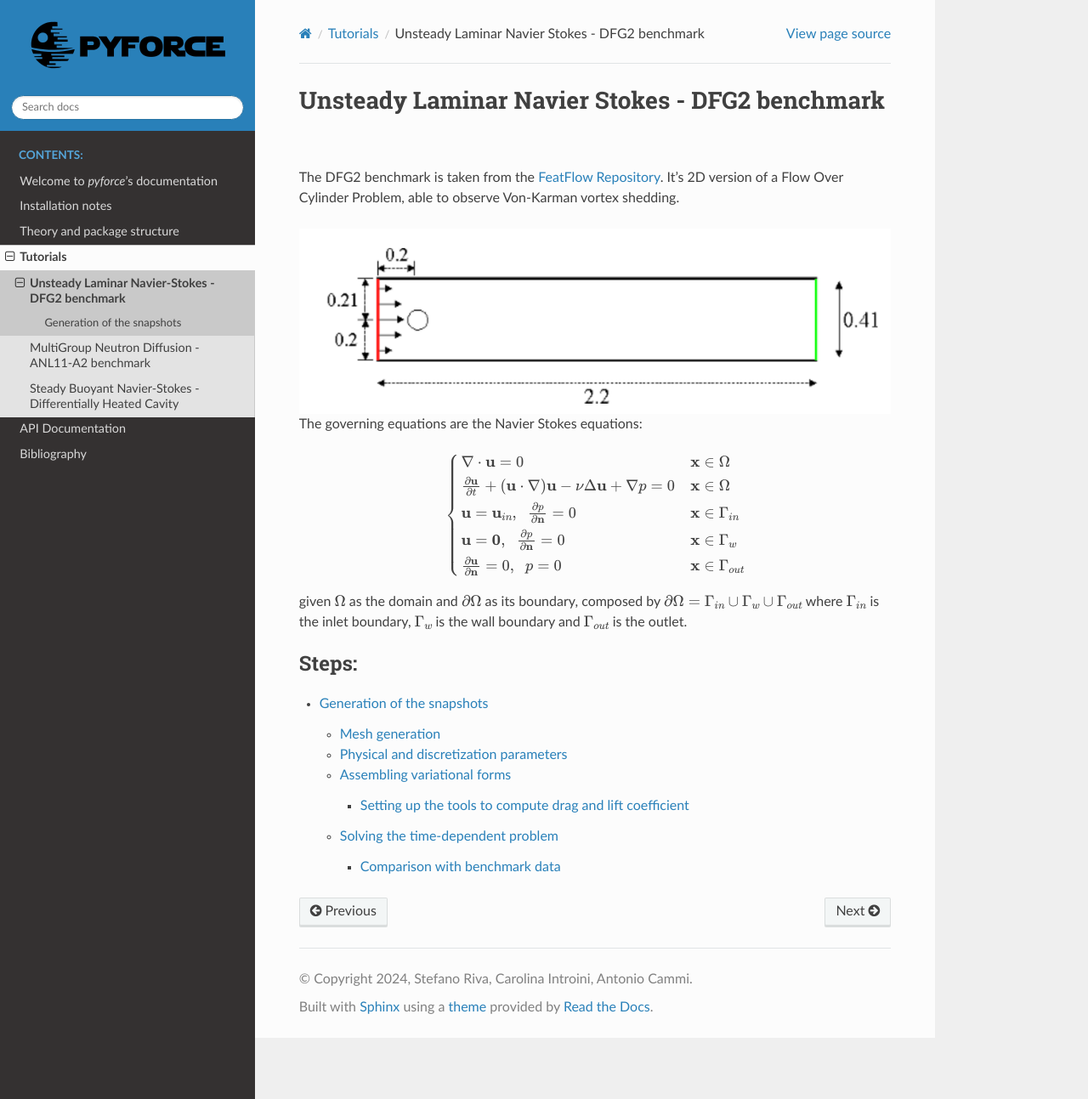
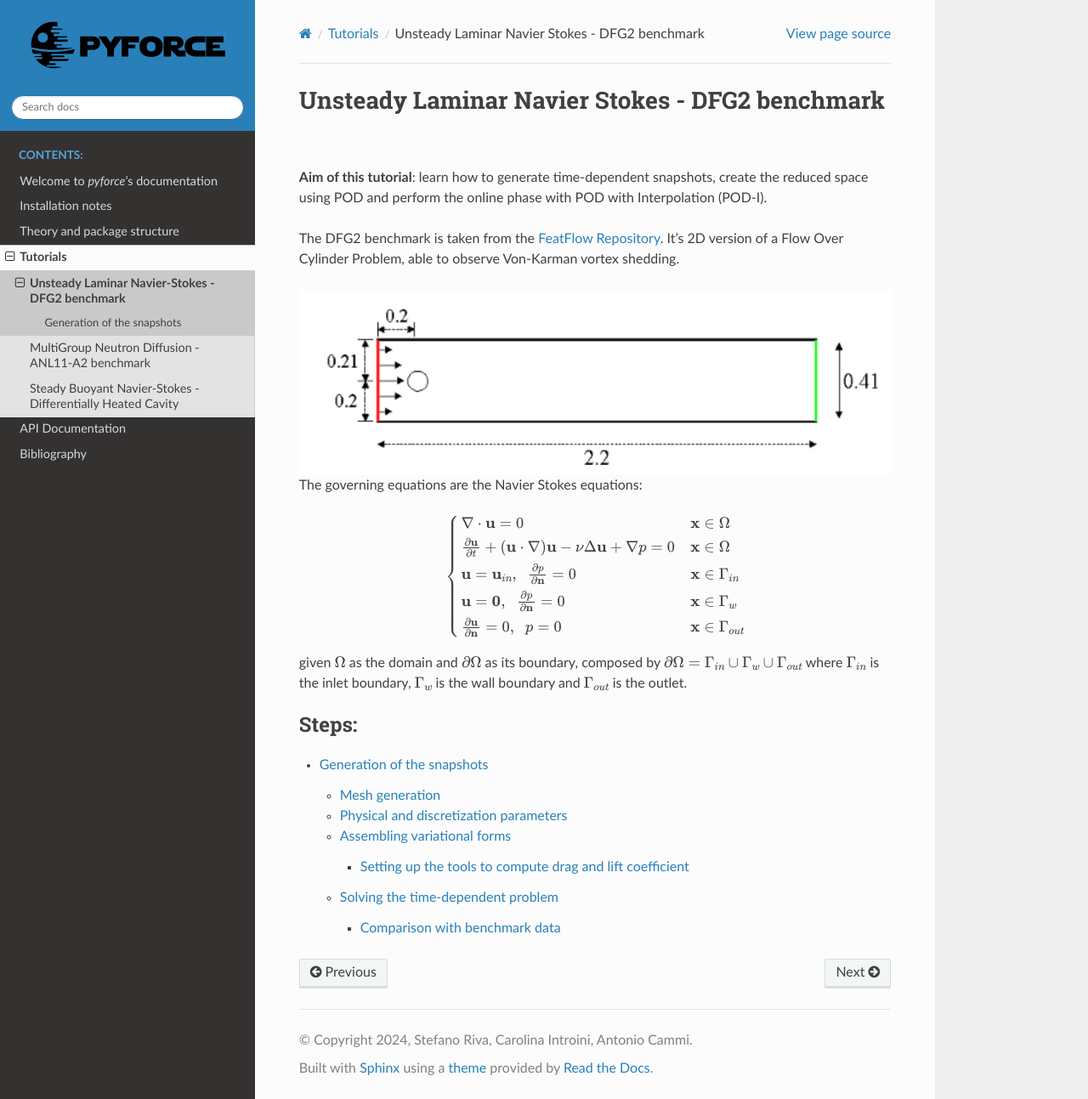
Before and after one commit to ERMETE-Lab/ROSE-pyforce, a Sphinx documentation site: the page built from docs/Tutorials/01_DFG2_benchmark.rst, in a window 1280 px wide and 1293 px high. Shown: the whole window at 85% size. Built offline with Sphinx 7.4.7 and the Read the Docs theme 2.0.0, drawn with Linux system fonts in a browser that asks for light colours; pages that are not in the unit, such as notebooks, are missing from menus; the version number could not be read and is left out; some of the changed lines change nothing that is shown.

Commit message:
Update tutorial 01 and its snapshot generation

```diff
--- a/docs/Tutorials/01_DFG2_benchmark.rst
+++ b/docs/Tutorials/01_DFG2_benchmark.rst
@@ -1,5 +1,7 @@
 Unsteady Laminar Navier Stokes - DFG2 benchmark
 =========================================================
+
+**Aim of this tutorial**: learn how to generate time-dependent snapshots, create the reduced space using POD and perform the online phase with POD with Interpolation (POD-I).
 
 The DFG2 benchmark is taken from the `FeatFlow Repository <https://wwwold.mathematik.tu-dortmund.de/~featflow/en/benchmarks/cfdbenchmarking/flow/dfg_benchmark2_re100.html>`_.
 It's 2D version of a Flow Over Cylinder Problem, able to observe Von-Karman vortex shedding.
--- a/docs/Tutorials/01_LaminarNS/ns.py
+++ b/docs/Tutorials/01_LaminarNS/ns.py
@@ -8,9 +8,9 @@ from ufl import dX, grad, inner, dot, nabla_grad, div
 from petsc4py import PETSc
 
 
-class tentative_velocity():
-    def __init__(self, domain: dolfinx.mesh.Mesh, ct: dolfinx.cpp.mesh.MeshTags_int32, ft: dolfinx.cpp.mesh.MeshTags_int32, inlet,
-                       physical_param: dict, bound_markers: dict, time_adv = 'EI'):
+class TentativeVelocity():
+    def __init__(self, domain: dolfinx.mesh.Mesh, ct: dolfinx.cpp.mesh.MeshTags_int32, ft: dolfinx.cpp.mesh.MeshTags_int32,
+                       physical_param: dict, bound_markers: dict, inlet, time_adv = 'EI'):
 
         self.domain = domain
         self.ct = ct
@@ -153,7 +153,7 @@ class tentative_velocity():
         self.u_tilde.x.scatter_forward()
 
 
-class pressure_projection():
+class PressureProjection():
     def __init__(self, domain: dolfinx.mesh.Mesh, ct: dolfinx.cpp.mesh.MeshTags_int32, ft: dolfinx.cpp.mesh.MeshTags_int32,
                        physical_param: dict, bound_markers: dict, time_adv = 'EI'):
 
@@ -234,7 +234,7 @@ class pressure_projection():
         self.solver.solve(self.b, self.phi.vector)
         self.phi.x.scatter_forward()
 
-class update_velocity():
+class UpdateVelocity():
     def __init__(self, domain: dolfinx.mesh.Mesh, ct: dolfinx.cpp.mesh.MeshTags_int32, ft: dolfinx.cpp.mesh.MeshTags_int32, physical_param: dict,
                  time_adv='EI'):
 
@@ -313,7 +313,7 @@ class update_velocity():
         self.u_new.x.scatter_forward()
 
 
-class drag_lift():
+class DragLift():
     def __init__(self, domain: dolfinx.mesh.Mesh, ft: dolfinx.cpp.mesh.MeshTags_int32, physical_param: dict, obstacle_mark: int,
                  points = [[0.15, 0.2, 0], [0.25, 0.2, 0]]):
         self.normal = -ufl.FacetNormal(domain)
```
Also changed, not shown: docs/Tutorials/01_LaminarNS/01_generateFlowData.ipynb.
